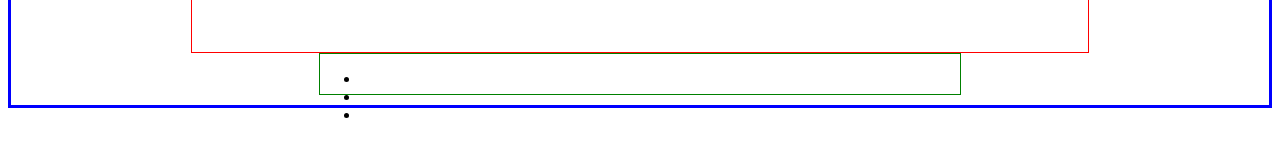
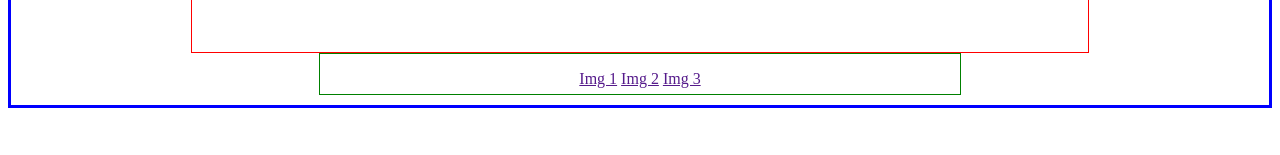
Before and after one commit to Newvolante/image_slider, a plain HTML site: page index.html in a window 1280 px wide. Shown: the part 642-797 px from the top of the page. Drawn offline with nearby package versions, Linux system fonts and the light colour scheme.

Commit message:
added btn class to buttons - styled ul/li elements

```diff
--- a/index.html
+++ b/index.html
@@ -24,9 +24,9 @@
         <!-- buttons to change image -->
         <div id="buttons">
             <ul>
-                <li><a href=""></a></li>
-                <li><a href=""></a></li>
-                <li><a href=""></a></li>
+                <li><a href="" class="btn">Img 1</a></li>
+                <li><a href="" class="btn">Img 2</a></li>
+                <li><a href="" class="btn">Img 3</a></li>
             </ul>
         </div>
     </div>
--- a/style.css
+++ b/style.css
@@ -24,3 +24,13 @@
     width: 50vw;
     height: 5vh;
 }
+
+ul {
+    padding: 0;             /*ul elements have a slight offest*/
+    list-style-type: none;
+    text-align: center;
+}
+
+li {
+    display: inline;
+}
```
Also changed, not shown: script.js (line endings or trailing spaces).
